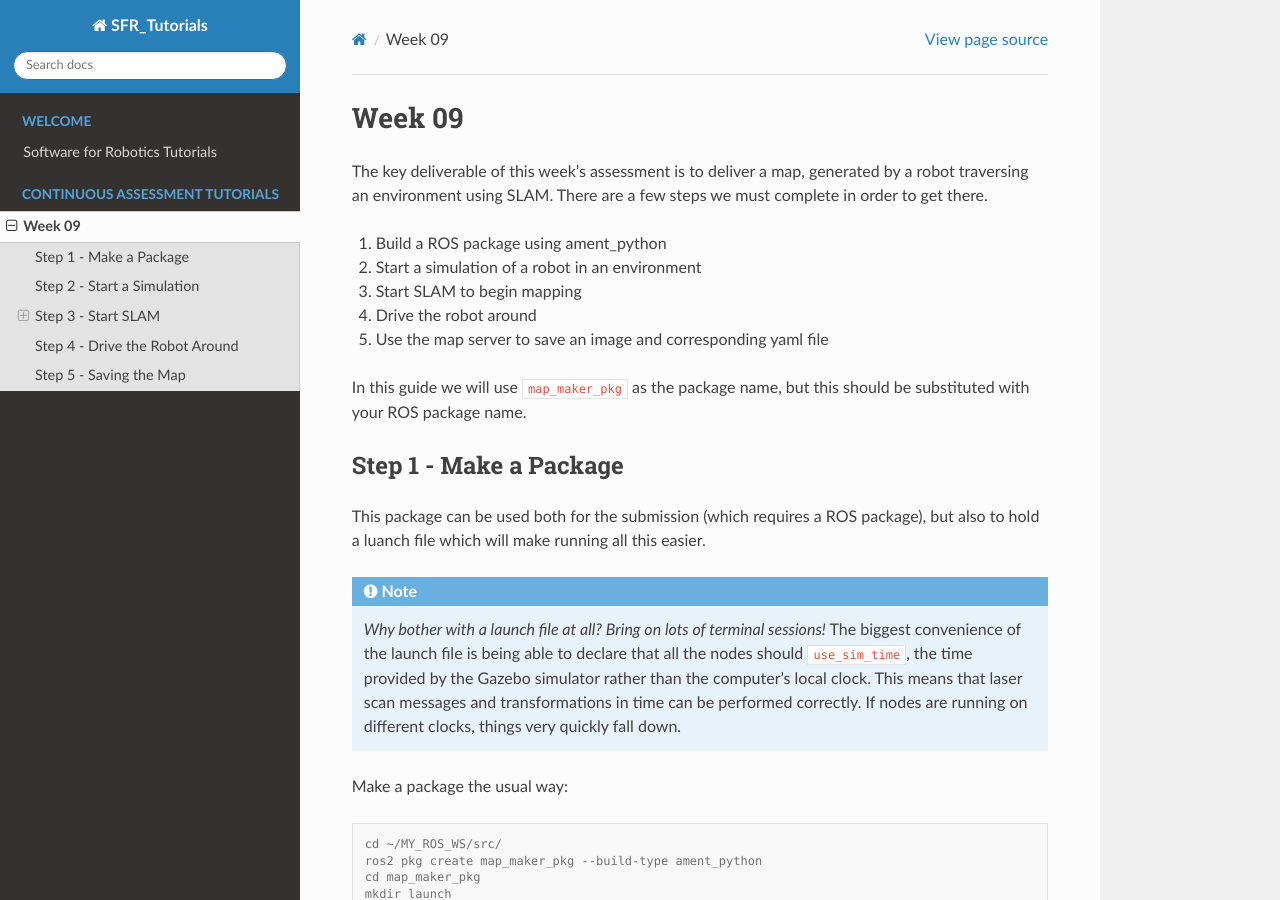
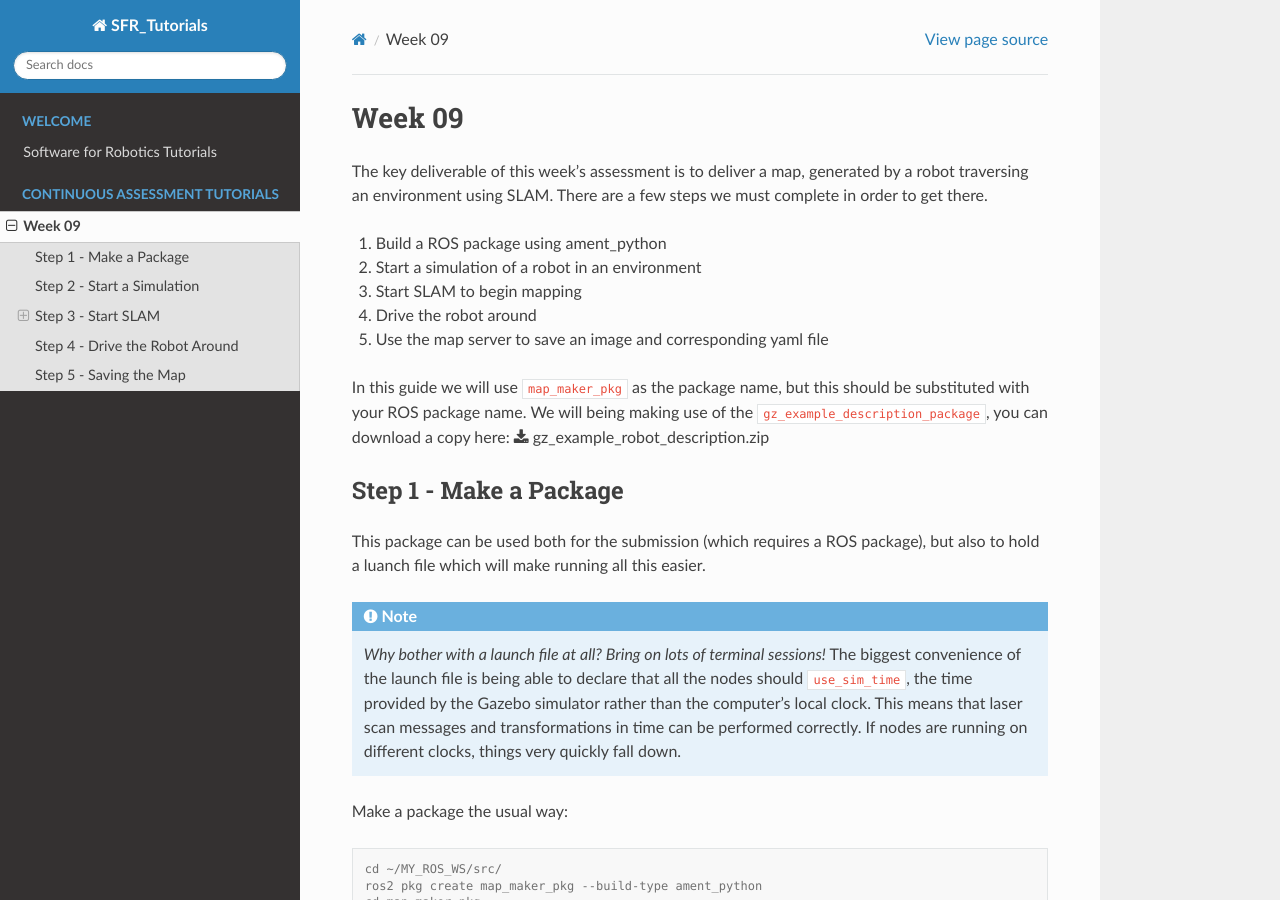
Before and after one commit to UoMMScRobotics/SFR_Tutorials_2023_2025, a Sphinx documentation site: the page built from docs/source/week09_ca.rst, in a window 1280 px wide and 900 px high. Built offline with Sphinx 7.4.7 and the Read the Docs theme 2.0.0, drawn with Linux system fonts in a browser that asks for light colours.

Commit message:
rebuilds html for week09 ca tutorial

```diff
--- a/docs/source/week09_ca.rst
+++ b/docs/source/week09_ca.rst
@@ -10,7 +10,10 @@ There are a few steps we must complete in order to get there.
 4. Drive the robot around
 5. Use the map server to save an image and corresponding yaml file
 
-In this guide we will use ``map_maker_pkg`` as the package name, but this should be substituted with your ROS package name.
+In this guide we will use ``map_maker_pkg`` as the package name, but this should be substituted with your ROS package name.  We will being making use of the ``gz_example_description_package``, you can download a copy here: |gz_example_robot_description.zip|
+
+.. |gz_example_robot_description.zip| replace::
+   :download:`gz_example_robot_description.zip <../../ros_ws/src/gz_example_robot_description.zip>`
 
 
 Step 1 - Make a Package
```
Also changed, not shown: 9 other files.
